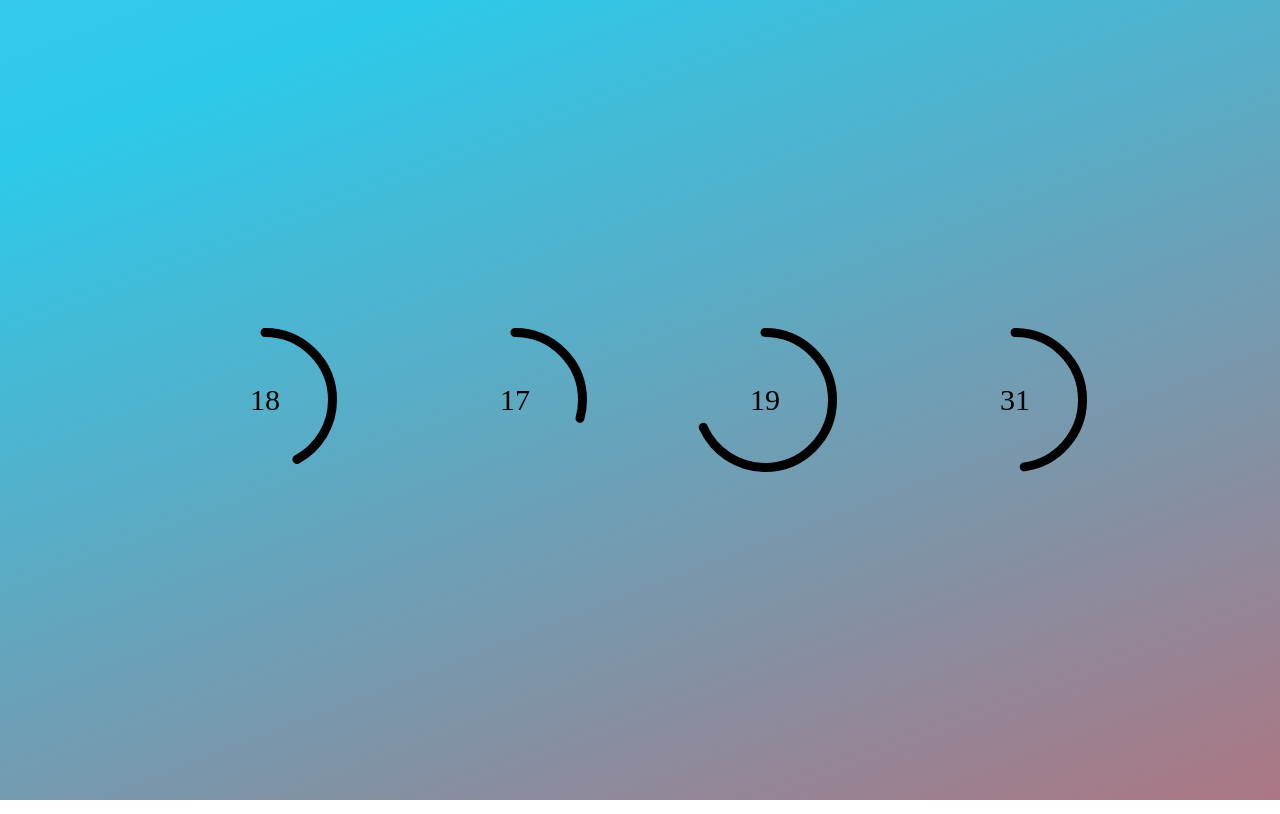
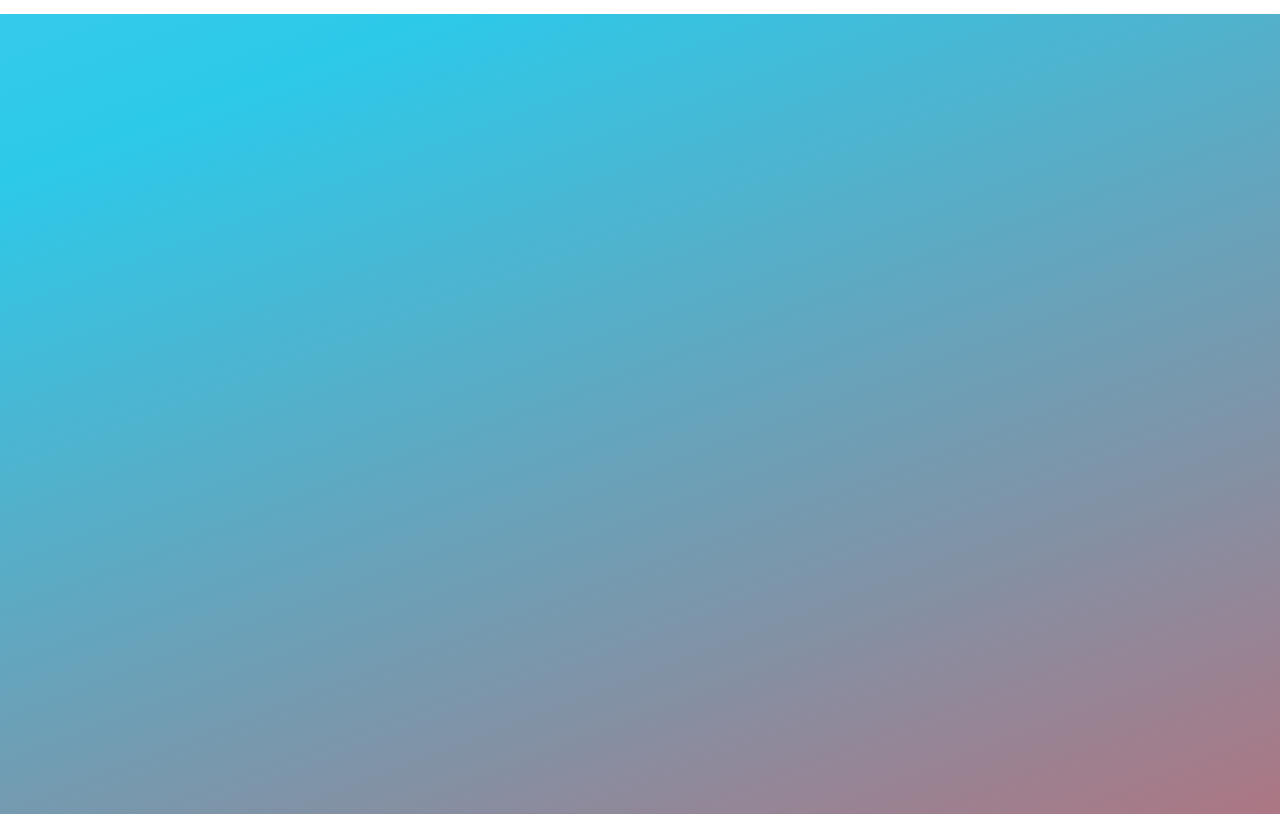
Before and after one commit to code-ga/new_year_countdown, a Preact app: page / in a window 1280 px wide. Built offline with nearby package versions, Linux system fonts and the light colour scheme.

Commit message:
Update app.css

```diff
--- a/src/app.css
+++ b/src/app.css
@@ -24,10 +24,10 @@
 
 .base-timer {
   position: relative;
-  width: 150px;
-  height: 150px;
-  margin-left: 50px;
-  margin-right: 50px;
+  width: 150rem;
+  height: 150rem;
+  margin-left: 50rem;
+  margin-right: 50rem;
 }
 
 .base-timer__svg {
@@ -41,7 +41,7 @@
 }
 
 .base-timer__path-elapsed {
-  stroke-width: 6px;
+  stroke-width: 6rem;
   stroke: rgb(0, 0, 0);
   transition: 1s linear all;
   stroke-linecap: round;
@@ -49,7 +49,7 @@
 }
 
 .base-timer__path-remaining {
-  stroke-width: 6px;
+  stroke-width: 6rem;
   transform: rotate(90deg);
   transform-origin: center;
   transition: 1s linear all;
@@ -60,13 +60,13 @@
 
 .base-timer__label {
   position: absolute;
-  width: 100%;
-  height: 100%;
+  width: 150rem;
+  height: 150rem;
   top: 0;
   display: flex;
   align-items: center;
   justify-content: center;
-  font-size: 30px;
+  font-size: 30rem;
 }
 
 /* 159 */
```
